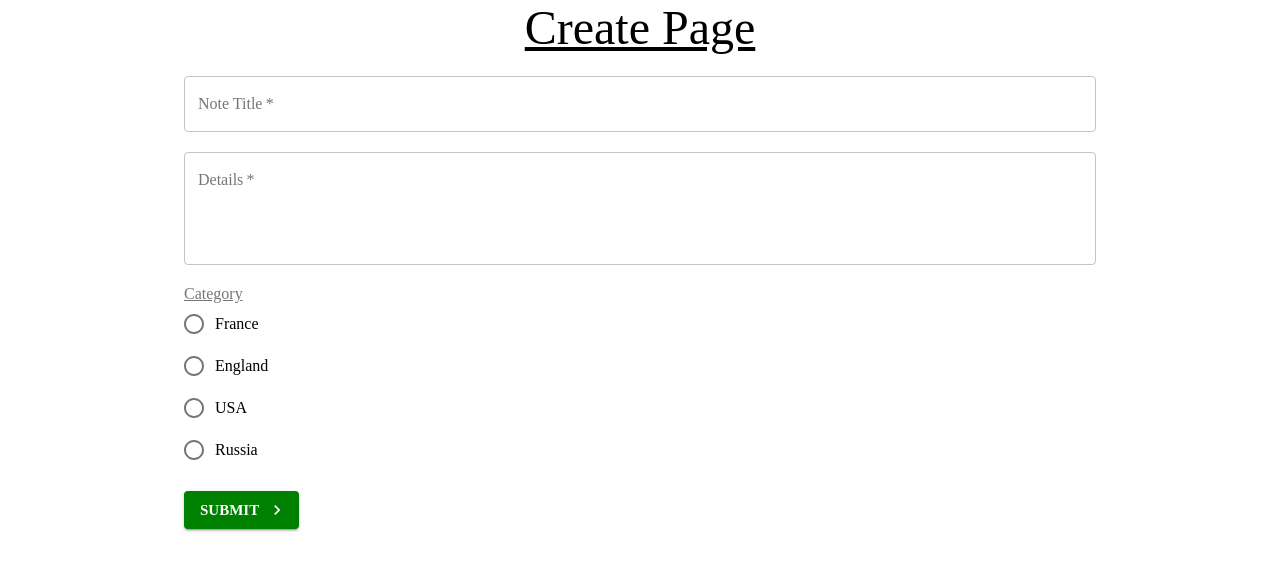
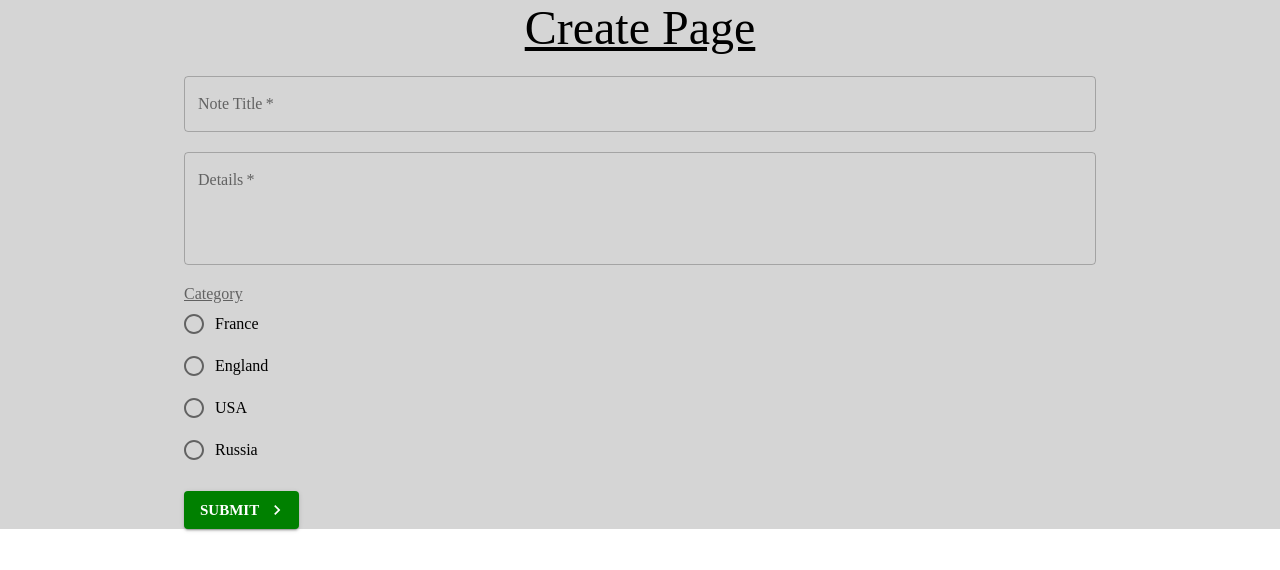
Before and after one commit to fasulu/materialUI, a React (Create React App) app in the folder materialui/: page /create in a window 1280 px wide. Shown: the top 570 px of the page. Built offline with nearby package versions, Linux system fonts and the light colour scheme; the HTML template or start-up script is replaced by a standard one.

Commit message:
Layout added

```diff
--- a/materialui/src/App.js
+++ b/materialui/src/App.js
@@ -3,6 +3,7 @@ import Notes from './pages/Notes';
 import Create from './pages/Create';
 import { createTheme, ThemeProvider } from '@material-ui/core'; // to create custom theme import this createMuiTheme function
 import { purple } from '@material-ui/core/colors';
+import Layout from './components/Layout';
 
 
 const theme = createTheme({
@@ -25,6 +26,8 @@ function App() {
   return (
     <ThemeProvider theme={theme}>
       <Router>
+        <Layout>                    {/* pass the children under this Layout to Layout component as prop */}
+
           <Switch>
             <Route exact path="/">
               <Notes />
@@ -34,6 +37,8 @@ function App() {
               <Create />
             </Route>
           </Switch>
+
+        </Layout>
       </Router>
     </ThemeProvider>
   );
--- /dev/null
+++ b/materialui/src/components/Layout.js
@@ -0,0 +1,26 @@
+import React from 'react';
+import { makeStyles } from '@material-ui/core';     // import makeStyles
+
+const useStyles = makeStyles({                      // create and declare styles
+    pages: {
+        background: '#d5d5d5',
+        width: '100%'
+    }
+})
+
+export default function Layout({ children }) {      // pass the children under Layout tag in app.js to here
+
+    const styles = useStyles()                      // assign useStyles to styles to use elsewhere
+
+    return (
+
+        <div>
+
+            <div className={styles.pages}>          {/* use those styles in return*/}
+
+                {children}
+
+            </div>
+        </div>
+    )
+}
--- a/materialui/src/pages/Create.js
+++ b/materialui/src/pages/Create.js
@@ -50,6 +50,7 @@ export default function Create() {
         if (title === '') {
             setTitleErr(true)
         } else { setTitleErr(false) }
+
         if (details === '') {
             setDetailErr(true)
         } else { setDetailErr(false) }
@@ -73,8 +74,6 @@ export default function Create() {
                 console.log("Something went wrong")
             }
         }
-
-
     }
 
     return (
@@ -124,7 +123,6 @@ export default function Create() {
                         <FormControlLabel value='russia' control={<Radio />} label='Russia' />
                     </RadioGroup>
 
-
                 </FormControl>
                 <Button
                     className={styles.btn}               // add className as dynamic styles.btn to get custom style of button
```
Lines whose indentation alone changed are shown as unchanged.
